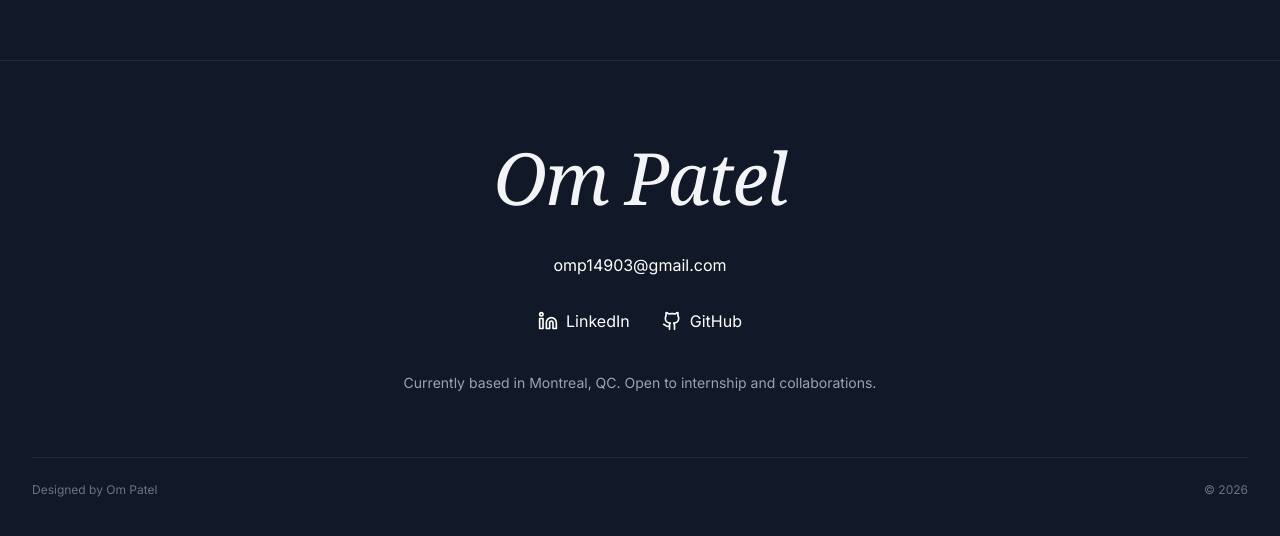
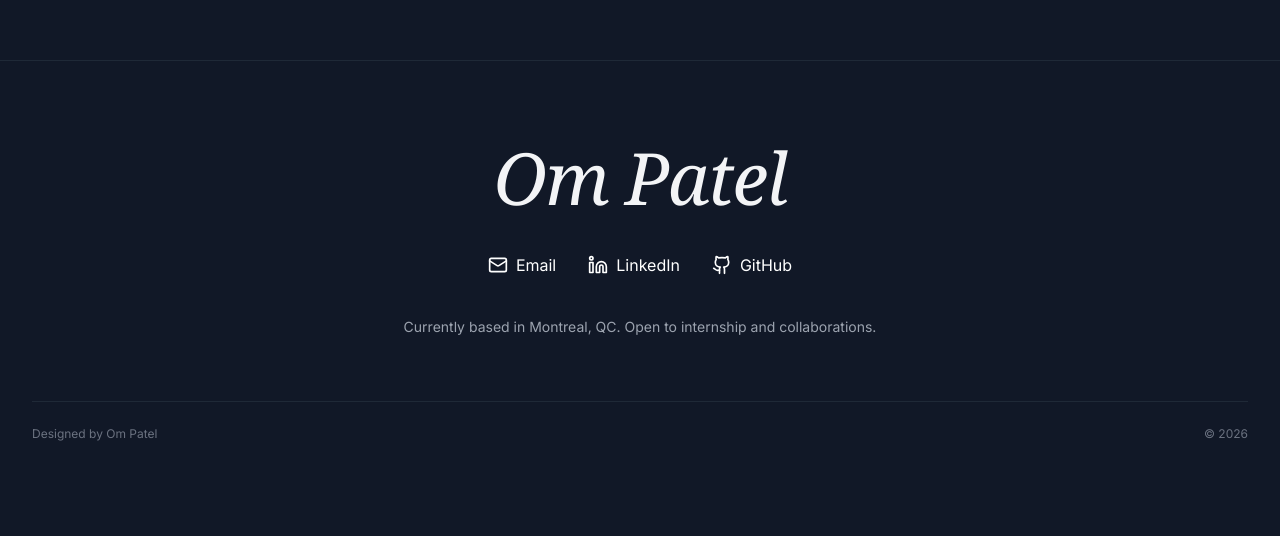
Before and after one commit to OmPatel1493/portfolio, a Next.js app: page / in a window 1280 px wide. Shown: the part 7536-8072 px from the top of the page. Built offline with nearby package versions, Linux system fonts and the light colour scheme.

Commit message:
hide exposed email and add email icon link in footer socials

```diff
--- a/components/layout/Footer.tsx
+++ b/components/layout/Footer.tsx
@@ -1,4 +1,4 @@
-import { Github, Linkedin } from "lucide-react";
+import { Github, Linkedin, Mail } from "lucide-react";
 
 export default function Footer() {
   const currentYear = new Date().getFullYear();
@@ -11,14 +11,14 @@ export default function Footer() {
             Om Patel
           </h2>
 
-          <a
-            href="mailto:omp14903@gmail.com"
-            className="inline-block mt-10 text-gray-900 dark:text-white hover:text-amber-600 dark:hover:text-amber-400 transition-colors"
-          >
-            omp14903@gmail.com
-          </a>
-
-          <div className="mt-8 flex items-center justify-center gap-8">
+          <div className="mt-10 flex items-center justify-center gap-8">
+            <a
+              href="mailto:omp14903@gmail.com"
+              className="inline-flex items-center gap-2 text-gray-900 dark:text-white hover:text-amber-600 dark:hover:text-amber-400 transition-colors"
+            >
+              <Mail className="w-5 h-5" />
+              <span>Email</span>
+            </a>
             <a
               href="https://www.linkedin.com/in/ompatel777/"
               target="_blank"
```
